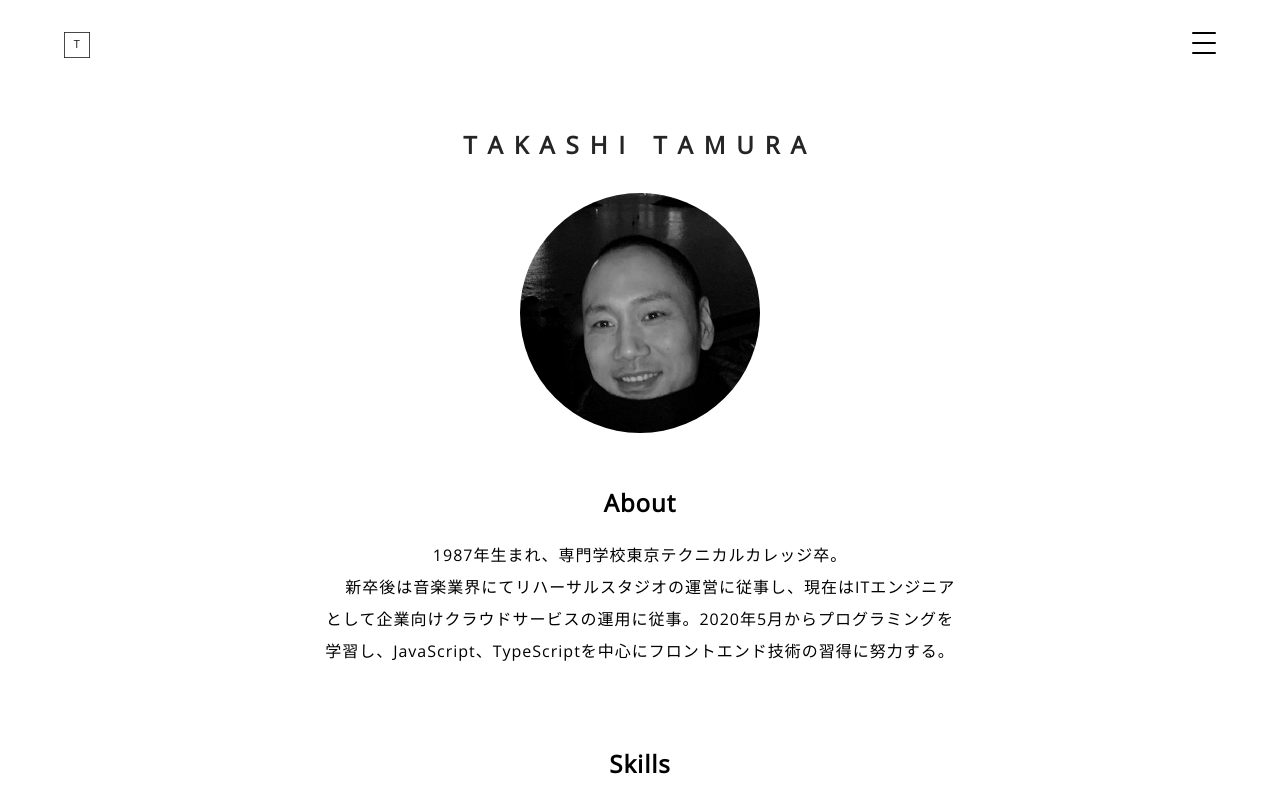
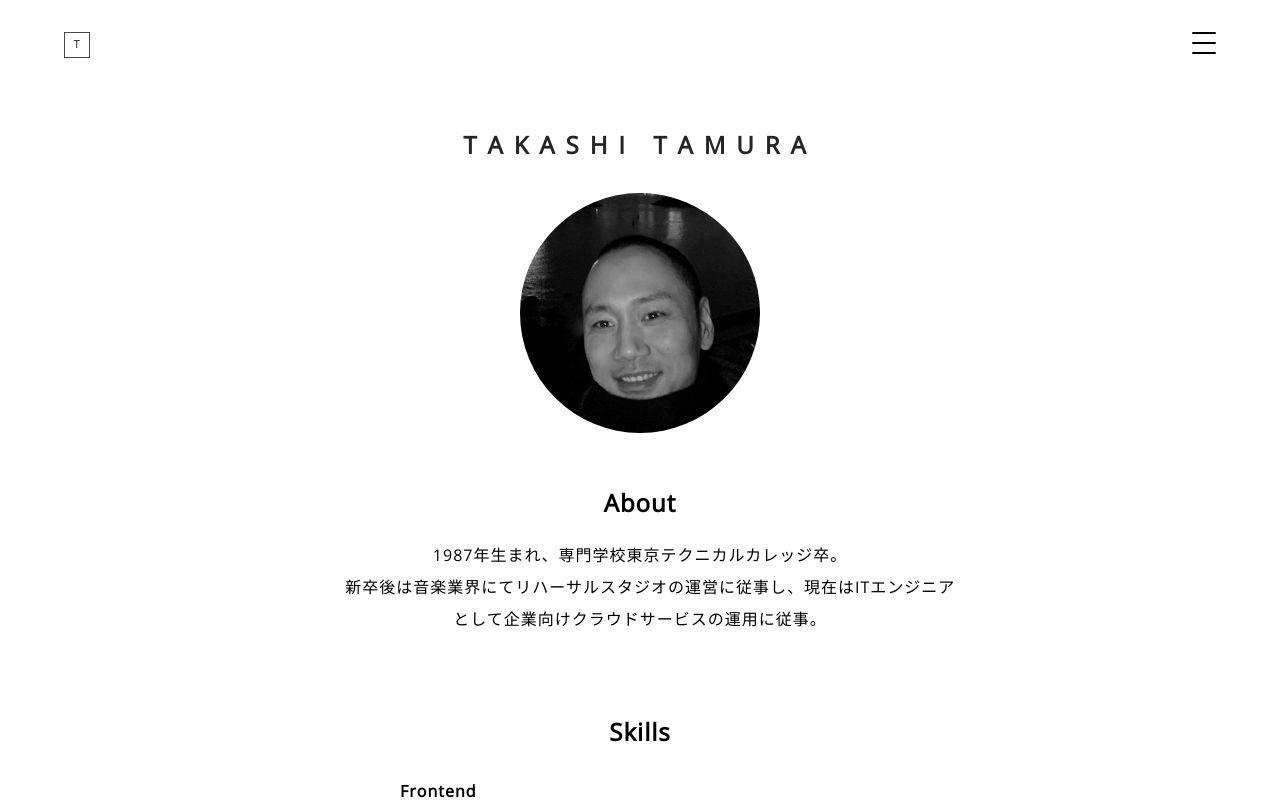
Before and after one commit to tam-t-3/Takashi-Tamura-Mysite, a React (Create React App) app: page / in a window 1280 px wide. Shown: the top 800 px of the page. Built offline with nearby package versions, Linux system fonts and the light colour scheme; the HTML template or start-up script is replaced by a standard one.

Commit message:
fixed/strings.ts aboutTxt

```diff
--- a/src/Constant/strings.ts
+++ b/src/Constant/strings.ts
@@ -19,7 +19,7 @@ export const aboutTxt = {
   myname: "TAKASHI TAMURA",
   mymail: "takashi.t.abc.20@gmail.com",
   profile: `1987年生まれ、専門学校東京テクニカルカレッジ卒。
-    新卒後は音楽業界にてリハーサルスタジオの運営に従事し、現在はITエンジニアとして企業向けクラウドサービスの運用に従事。2020年5月からプログラミングを学習し、JavaScript、TypeScriptを中心にフロントエンド技術の習得に努力する。
+    新卒後は音楽業界にてリハーサルスタジオの運営に従事し、現在はITエンジニアとして企業向けクラウドサービスの運用に従事。
     `,
   "about-detail": "",
   skill: {
```
